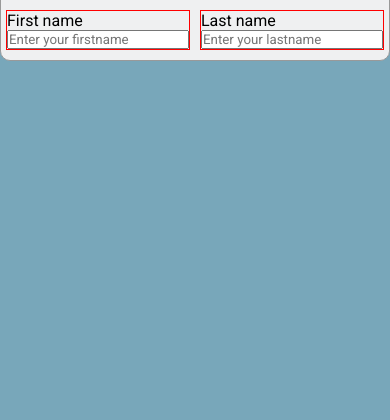
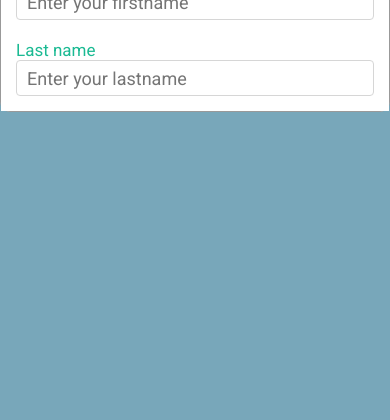
Before and after one commit to chainstrument/form-flex, a plain HTML site: page index.html in a window 390 px wide. Shown: the part 424-844 px from the top of the page. Drawn offline with Linux system fonts and the light colour scheme.

Commit message:
change direction in small screen for the row child

```diff
--- a/style.css
+++ b/style.css
@@ -39,6 +39,11 @@ html, body{
     color:#666;
 }
 
+.form-body{
+    background: white;
+    padding: 5px 10px;
+}
+
 .row{
     display: flex;
     flex-direction: row;
@@ -46,8 +51,35 @@ html, body{
 
 .input-group {
     flex:1;
-    border: 1px solid red;
     display: flex;
     flex-direction: column;
     margin: 10px 5px;
 }
+
+label{
+    color:#1bba93;
+    font-size: 17px;
+    font-weight: 500;
+}
+
+input[type="text"] {
+
+font-size: 18px;
+height: 34px;
+padding-left: 10px;
+color: #666;
+border: 1px solid #d6d6d6;
+border-radius: 4px;
+background: white;
+outline:none;
+
+}
+
+@media only screen and (max-width: 500px ) {
+
+    .row{
+        flex-direction: column;
+    }
+
+
+}
```
Also changed, not shown: index.html (+0 -1 lines).
